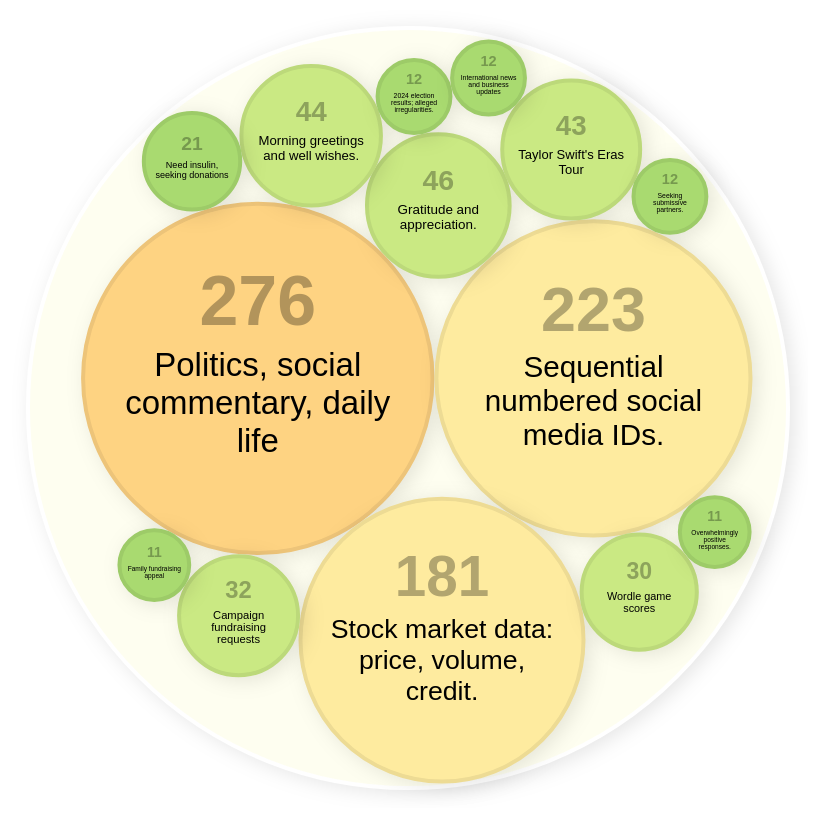
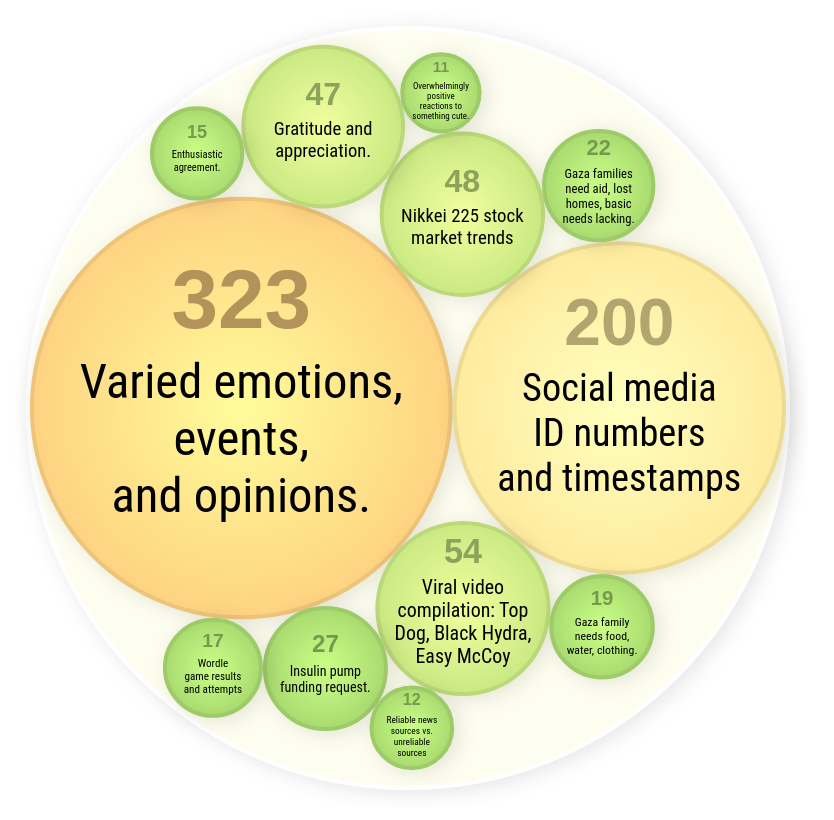
Before and after one commit to glaforge/bluesky-topic-analysis, a plain HTML site: page static/index.html in a window 1280 px wide. Shown: the whole page, without its empty margins (0-834 px from the left). Drawn offline with nearby package versions, Linux system fonts and the light colour scheme.

Commit message:
Use a radial gradient for the circle filling Use Roboto Condensed to pack more text in the circle at a bigger font size Extracted some constants

```diff
--- a/static/newdata.js
+++ b/static/newdata.js
@@ -1,19 +1,17 @@
 const data = {
   name: "Bluesky topic clusters",
   children: [
-    {name: "Sequential numbered social media IDs. ", value: 223},
-    {name: "Stock market data: price, volume, credit. ", value: 181},
-    {name: "Gratitude and appreciation. ", value: 46},
-    {name: "Politics, social commentary, daily life ", value: 276},
-    {name: "Taylor Swift's Eras Tour ", value: 43},
-    {name: "Campaign fundraising requests ", value: 32},
-    {name: "Family fundraising appeal ", value: 11},
-    {name: "Wordle game scores ", value: 30},
-    {name: "2024 election results; alleged irregularities. ", value: 12},
-    {name: "International news and business updates ", value: 12},
-    {name: "Morning greetings and well wishes. ", value: 44},
-    {name: "Need insulin, seeking donations ", value: 21},
-    {name: "Overwhelmingly positive responses. ", value: 11},
-    {name: "Seeking submissive partners. ", value: 12},
+    {name: "Social media ID numbers and timestamps ", value: 200},
+    {name: "Nikkei 225 stock market trends ", value: 48},
+    {name: "Viral video compilation: Top Dog, Black Hydra, Easy McCoy ", value: 54},
+    {name: "Varied emotions, events, and opinions. ", value: 323},
+    {name: "Gaza family needs food, water, clothing. ", value: 19},
+    {name: "Reliable news sources vs. unreliable sources ", value: 12},
+    {name: "Gratitude and appreciation. ", value: 47},
+    {name: "Wordle game results and attempts ", value: 17},
+    {name: "Enthusiastic agreement. ", value: 15},
+    {name: "Insulin pump funding request. ", value: 27},
+    {name: "Gaza families need aid, lost homes, basic needs lacking. ", value: 22},
+    {name: "Overwhelmingly positive reactions to something cute. ", value: 11},
   ]
 };
--- a/static/styles.css
+++ b/static/styles.css
@@ -13,6 +13,8 @@
  * See the License for the specific language governing permissions and
  * limitations under the License.
  */
+
+@import url('https://fonts.googleapis.com/css2?family=Roboto+Condensed:wght@0,400;1,400&display=swap');
 
 #chart svg {
     width: 100vh;
@@ -32,7 +34,12 @@ circle {
     justify-content: center;
     align-items: center;
     text-align: center;
-    font-family: sans-serif;
+    text-wrap: balance;
+    font-family: "Roboto Condensed", sans-serif;
+    font-optical-sizing: auto;
+    font-weight: 400;
+    font-style: normal;
+    font-variation-settings: "wdth" 100;
 }
 
 .foreignDiv > span {
--- a/static/visualisation.js
+++ b/static/visualisation.js
@@ -75,8 +75,10 @@ const colorScale = d3.scaleQuantize()
 
 // Add a filled or stroked circle.
 node.append("circle")
-    .attr("fill", d => d.children == null ? colorScale(d.r) : "#fefef0")
-    .attr("stroke", d => d.children == null ? d3.color(colorScale(d.r)).darker(0.2) : "#fff")
+    .attr("fill", d =>  d.children == null ?
+        createRadialGradient(colorScale(d.r)) : "#fefef0") // Use the gradient
+    .attr("stroke", d => d.children == null ?
+        d3.color(colorScale(d.r)).darker(0.2) : "#fff")
     .attr("r", d => d.r);
 
 node.filter(d => !d.children) // consider leaf nodes and non-leaf nodes as well now
@@ -87,7 +89,7 @@ node.filter(d => !d.children) // consider leaf nodes and non-leaf nodes as well
     .attr("height", d => 2 * d.r)
     .append("xhtml:div")
     .classed("foreignDiv", true)
-    .style("font-size", d => d.r / 5.3 + "px") // Dynamic font sizing
+    .style("font-size", d => d.r / 4.3 + "px") // Dynamic font sizing
     .html(d =>
         "<span style='font-size: " + (d.r / 2.5) + "px; color: " + d3.color(colorScale(d.r)).darker(1) + ";'>"
         + format(d.value)
@@ -97,3 +99,23 @@ node.filter(d => !d.children) // consider leaf nodes and non-leaf nodes as well
     );
 
 d3.select("#chart").node().appendChild(svg.node());
+
+// Generate a radial gradient
+function createRadialGradient(color) {
+        const gradient = svg.append("defs")
+            .append("radialGradient")
+            .attr("id", (d) => "gradient-" + color.slice(1)) // Unique ID based on color
+            .attr("cx", "50%") // Center of the gradient
+            .attr("cy", "50%")
+            .attr("r", "50%"); // Radius of the gradient
+
+        gradient.append("stop")
+            .attr("offset", "0%") // Start of the gradient (center)
+            .attr("stop-color", d3.color(color).brighter(0.5)); // Slightly lighter color at the center
+
+        gradient.append("stop")
+            .attr("offset", "100%") // End of the gradient (edge)
+            .attr("stop-color", color); // Original color at the edge
+
+        return "url(#gradient-" + color.slice(1) + ")";
+}
```
Also changed, not shown: 1 other file.
